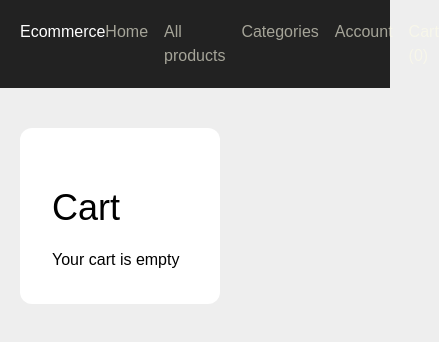
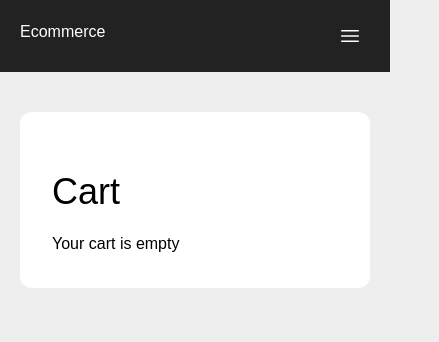
Before and after one commit to MuhammadSarim18/Nextjs-ecommerce-front, a Next.js app: page /cart in a window 390 px wide. Shown: the top 342 px of the page, 439 px wide, since content can reach past the window. Built offline with nearby package versions, Linux system fonts and the light colour scheme.

Commit message:
responsive

```diff
--- a/components/Featured.js
+++ b/components/Featured.js
@@ -12,10 +12,10 @@ export default function Featured({ product }) {
     return (
         <div className="bg-[#222] text-white px-0 py-12">
             <div className="max-w-[800px] my-0 mx-auto py-0 px-5">
-                <div className="grid grid-cols-11 grid-9 gap-10">
-                    <div className="flex items-center col-span-6">
+                <div className="grid grid-cols-1 grid-9 gap-10 md:grid-cols-11">
+                    <div className="flex items-center col-span-6 order-2 md:order-none">
                         <div>
-                            <h1 className="mb-3 font-normal text-5xl">{product.title}</h1>
+                            <h1 className="mb-3 font-normal text-2xl md:text-5xl">{product.title}</h1>
                             <p className="text-gray-400 text-sm">{product.description}
                             </p>
                             <div className="flex gap-2 mt-6">
@@ -32,7 +32,7 @@ export default function Featured({ product }) {
                         </div>
                     </div>
                     <div className="flex items-center col-span-5">
-                        <img src="https://f005.backblazeb2.com/file/sarim-next-ecommerce/1690395920743.png" />
+                        <img className="max-w-full max-h-52 block my-0 mx-auto md:max-w-full" src="https://f005.backblazeb2.com/file/sarim-next-ecommerce/1690395920743.png" />
                     </div>
                 </div>
 
--- a/components/Header.js
+++ b/components/Header.js
@@ -1,21 +1,26 @@
 import Link from "next/link";
-import { useContext } from "react";
+import { useContext, useState } from "react";
 import { CartContext } from "./CartContext";
+import BarsIcon from "./icons/Bars";
 
 export default function Header() {
-    const {cartProducts} = useContext(CartContext);
+    const { cartProducts } = useContext(CartContext);
+    const [mobileNavActive, setMobileNavActive] = useState(false);
     return (
         <header>
             <div className="max-w-[800px] my-0 mx-auto py-0 px-5">
                 <div className="flex justify-between py-5 px-0">
-                    <Link className="text-white " href={'/'}>Ecommerce</Link>
-                    <nav className="flex gap-4">
-                        <Link className="text-yellow-50/60" href={'/'}>Home</Link>
-                        <Link className="text-yellow-50/60" href={'/products'}>All products</Link>
-                        <Link className="text-yellow-50/60" href={'/categories'}>Categories</Link>
-                        <Link className="text-yellow-50/60" href={'/account'}>Account</Link>
-                        <Link className="text-yellow-50/60" href={'/cart'}>Cart ({cartProducts.length})</Link>
+                    <Link className="text-white relative z-[3]" href={'/'}>Ecommerce</Link>
+                    <nav mobileNavActive={mobileNavActive} className= {(mobileNavActive ? 'block': 'hidden') + " block gap-4 fixed top-0 bottom-0 left-0 right-0 px-5 py-20 bg-[#222] md:flex md:static md:p-0"}>
+                        <Link className="py-3 block text-yellow-50/60 md:p-0" href={'/'}>Home</Link>
+                        <Link className="py-3 block text-yellow-50/60 md:p-0" href={'/products'}>All products</Link>
+                        <Link className="py-3 block text-yellow-50/60 md:p-0" href={'/categories'}>Categories</Link>
+                        <Link className="py-3 block text-yellow-50/60 md:p-0" href={'/account'}>Account</Link>
+                        <Link className="py-3 block text-yellow-50/60 md:p-0" href={'/cart'}>Cart ({cartProducts.length})</Link>
                     </nav>
+                    <button onClick={() => setMobileNavActive(prev => !prev)} className="bg-transparent w-8 h-8 border-0 text-white cursor-pointer relative z-[3] md:hidden">
+                        <BarsIcon />
+                    </button>
                 </div>
             </div>
         </header>
--- a/components/ProductBox.js
+++ b/components/ProductBox.js
@@ -16,8 +16,8 @@ export default function ProductBox({ _id, title, description, price, images }) {
                 <Link href={url} className="text-sm">
                     {title}
                 </Link>
-                <div className="flex items-center justify-between ">
-                    <div className="text-2xl font-[700]">
+                <div className="block items-center justify-between mt-1 md:flex md:gap-1">
+                    <div className="text-xl text-right md:text-right md:font-[700]">
                         RS{price}
                     </div>
                     <button className="cartBtn"
--- a/components/ProductsGrid.js
+++ b/components/ProductsGrid.js
@@ -1,7 +1,7 @@
 import ProductBox from "./ProductBox"
 export default function ProductsGrid({ products }) {
     return (
-        <div className="grid gap-5 grid-cols-3 my-0 mt-auto py-8 px-5">
+        <div className="grid gap-5 grid-cols-2 md:grid-cols-3 my-0 mt-auto py-8 px-5">
             {products?.length > 0 && products.map(product => (
                 <ProductBox key={product._id} {...product} />
             ))}
--- /dev/null
+++ b/components/icons/Bars.js
@@ -0,0 +1,8 @@
+export default function BarsIcon({className = 'w-6 h-6'}) {
+    return (
+        <svg xmlns="http://www.w3.org/2000/svg" fill="none" viewBox="0 0 24 24" strokeWidth={1.5} stroke="currentColor" className={className}>
+            <path strokeLinecap="round" strokeLinejoin="round" d="M3.75 6.75h16.5M3.75 12h16.5m-16.5 5.25h16.5" />
+        </svg>
+
+    )
+}
--- a/pages/cart.js
+++ b/pages/cart.js
@@ -74,7 +74,7 @@ export default function CartPage() {
         <>
             <Header />
             <div className="max-w-[800px] my-0 mx-auto py-0 px-5">
-                <div className="grid grid-cols-10 gap-10 mt-10">
+                <div className="grid grid-cols-1 md:grid-cols-10 gap-10 mt-10">
                     <div className="col-span-6 p-8 bg-white rounded-xl">
                         <h2 className="text-4xl mt-7 mb-5 mx-0 font-normal">Cart</h2>
                         {!cartProducts?.length && (
@@ -93,7 +93,7 @@ export default function CartPage() {
                                     {products.map(product => (
                                         <tr>
                                             <td className="py-3 px-0">
-                                                <div className="max-w-[100px] max-h-[100px] p-3 border rounded-xl flex items-center justify-center">
+                                                <div className="max-w-[100px] max-h-[100px] p-2 border rounded-xl flex items-center justify-center md:p-3">
                                                     <img className="max-w-[80px] max-h-[80px]" src={product.images[0]} />
                                                 </div>
                                                 {product.title}
@@ -102,7 +102,7 @@ export default function CartPage() {
                                                 <button className="addsubBtn"
                                                     onClick={() => lessOfThisProduct(product._id)}
                                                 >-</button>
-                                                <span className="px-1 py-0">
+                                                <span className="px-2 py-0 block md:inline-block md:py-0 md:px-3">
                                                     {cartProducts.filter(id => id === product._id).length}
                                                 </span>
                                                 <button className="addsubBtn"
@@ -127,7 +127,7 @@ export default function CartPage() {
 
                     </div>
                     {!!cartProducts?.length && (
-                        <div className="col-span-4 p-8 bg-white rounded-xl">
+                        <div className="col-span-6 md:col-span-4 p-8 bg-white rounded-xl">
                             <h2 className="text-4xl mt-7 mb-5 mx-0 font-normal block">Order Information</h2>
                             <input
                                 type="text"
--- a/pages/product/[id].js
+++ b/pages/product/[id].js
@@ -12,7 +12,7 @@ export default function ProductPage({ product }) {
         <>
             <Header />
             <div className="max-w-[800px] my-0 mx-auto py-0 px-5">
-                <div class="grid grid-cols-[0.8fr,1.2fr] gap-10 mt-10">
+                <div class="grid grid-cols-1 md:grid-cols-[0.8fr,1.2fr] gap-10 mt-10 mb-10">
                     <div className=" p-8 bg-white rounded-xl">
                         <ProductImages images={product.images} />
                     </div>
--- a/styles/globals.css
+++ b/styles/globals.css
@@ -31,9 +31,10 @@
     color: #4C1D95;
     padding: 5px 15px;
     border-radius: 5px;
-    display: inline-flex;
     align-items: center;
+    text-align: center;
     font-weight: 500;
+    width: 100%;
   }
 
   .orderBtn {
```
